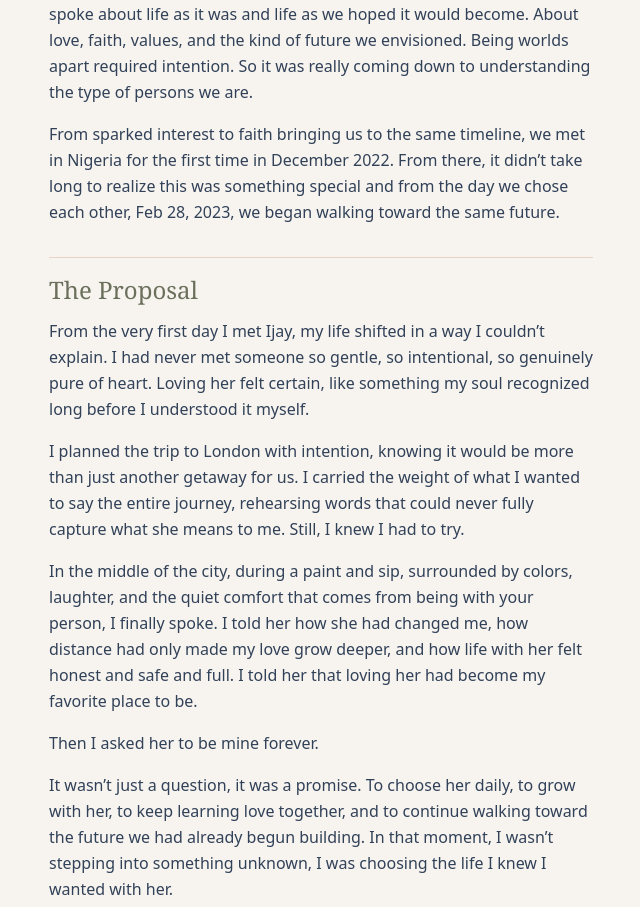
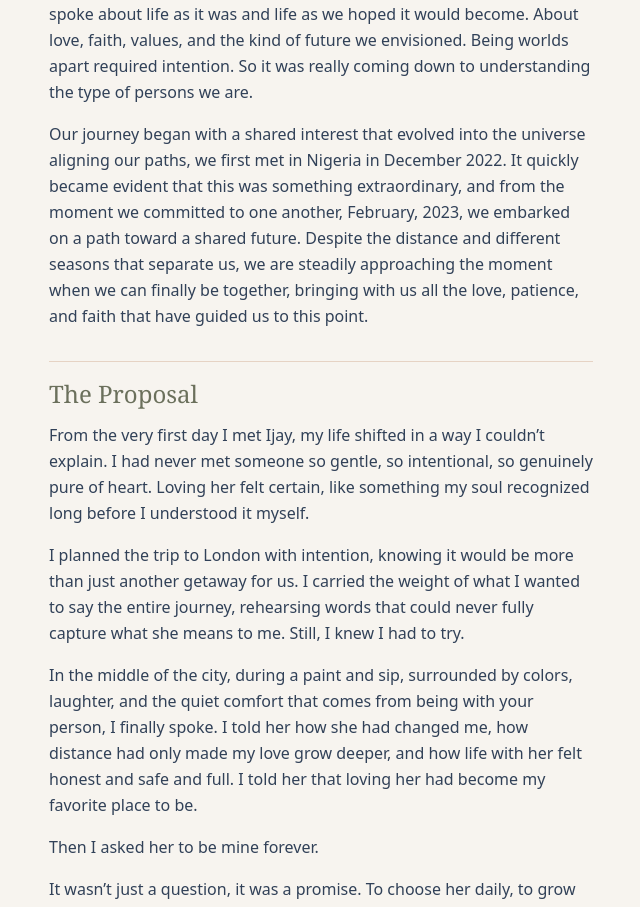
Before and after one commit to Chinedu-E/wedding_site, a Next.js app: page / in a window 1280 px wide. Shown: the part 2300-3207 px from the top of the page, without its empty margins (15-655 px from the left). Built offline with nearby package versions, Linux system fonts and the light colour scheme; a web font is replaced by a local one.

Commit message:
Refactor Our Story narrative for clarity and emotional depth
- Revised the text in the OurStory component to enhance the storytelling aspect of the couple's journey, emphasizing their connection and future together.
- Added a new invite code 'gc75' for user Clara in the invite-codes module.

```diff
--- a/src/components/our-story/OurStory.tsx
+++ b/src/components/our-story/OurStory.tsx
@@ -59,11 +59,13 @@ const OurStory: React.FC = () => {
                   we are.
                 </p>
                 <p>
-                  From sparked interest to faith bringing us to the same
-                  timeline, we met in Nigeria for the first time in December
-                  2022. From there, it didn’t take long to realize this was
-                  something special and from the day we chose each other, Feb
-                  28, 2023, we began walking toward the same future.
+                Our journey began with a shared interest that evolved into the universe
+                aligning our paths, we first met in Nigeria in December 2022. It quickly
+                became evident that this was something extraordinary, and from the moment
+                we committed to one another, February, 2023, we embarked on a path toward
+                a shared future. Despite the distance and different seasons that separate us,
+                we are steadily approaching the moment when we can finally be together, bringing
+                with us all the love, patience, and faith that have guided us to this point.
                 </p>
               </div>
             </div>
--- a/src/lib/invite-codes.ts
+++ b/src/lib/invite-codes.ts
@@ -18,6 +18,7 @@ export const INVITE_CODES: Record<string, string> = {
   test: "Test",
   bx43: "Bianca",
   qp76: "Pope",
+  gc75: "Clara",
 } as const;
 
 export function getNameForCode(code: string): string | undefined {
```
